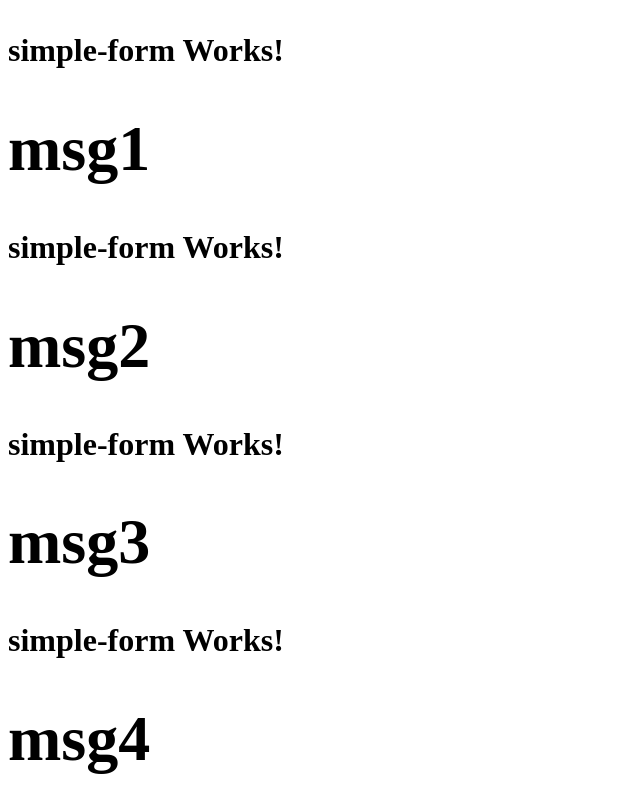
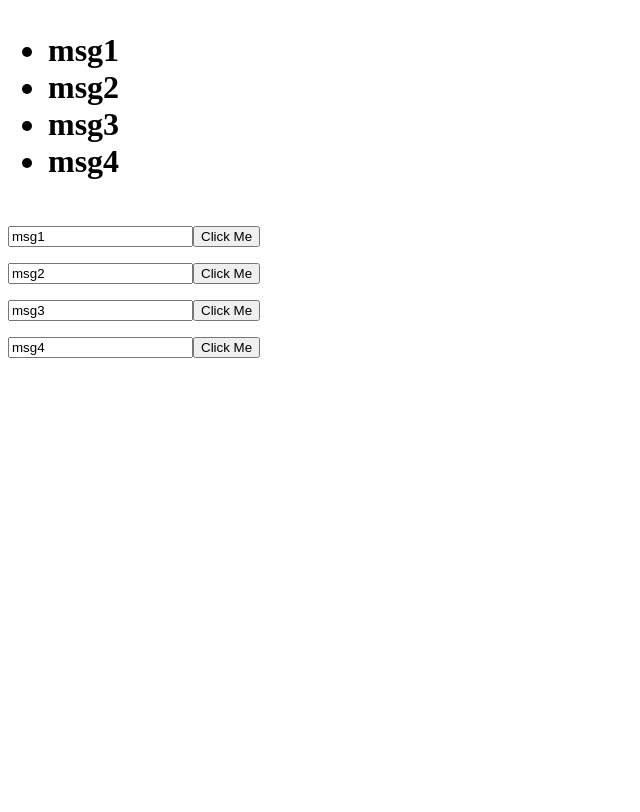
Before and after one commit to abskr82/Angular2-QuickStarter, an Angular app in the folder simple-component/: page / in a window 1280 px wide. Shown: the top 812 px of the page, without its empty margins (0-640 px from the left). Built offline with nearby package versions, Linux system fonts and the light colour scheme.

Commit message:
pass events from components

```diff
--- a/simple-component/src/app/app.component.html
+++ b/simple-component/src/app/app.component.html
@@ -1,9 +1,14 @@
 <h1>
   {{title}}
   <div>
-    <!--<app-simple-form></app-simple-form>-->
+    <ul>
+      <li *ngFor="let message of mail.messages">
+        {{message.text}}
+      </li>
+    </ul>
     <app-simple-form *ngFor="let message of mail.messages"
-      [msg] = "message"
+      [msg] = "message.text"
+      (update)="onUpdate(message.id, $event.text)"
     >
       {{message}}
     </app-simple-form>
--- a/simple-component/src/app/app.component.ts
+++ b/simple-component/src/app/app.component.ts
@@ -7,7 +7,9 @@
   styleUrls: ['./app.component.css']
 })
 export class AppComponent {
+    onUpdate (id, text) {
+      this.mail.update(id, text);
+    }
   constructor(private mail: MailService) {
-
   }
 }
--- a/simple-component/src/app/mail.service.ts
+++ b/simple-component/src/app/mail.service.ts
@@ -3,11 +3,19 @@
 @Injectable()
 export class MailService {
   messages = [
-    'msg1',
-    'msg2',
-    'msg3',
-    'msg4'
+    {id: 0, text: 'msg1'},
+    {id: 1, text: 'msg2'},
+    {id: 2, text: 'msg3'},
+    {id: 3, text: 'msg4'}
   ];
+
+  update(id, text) {
+    this.messages = this.messages.map(m =>
+      m.id === id
+        ? {id, text}
+        : m
+    );
+  }
   constructor() {
   }
 }
--- a/simple-component/src/app/simple-form/simple-form.component.ts
+++ b/simple-component/src/app/simple-form/simple-form.component.ts
@@ -1,17 +1,17 @@
-import { Component, OnInit, Input } from '@angular/core';
+import { Component, OnInit, Input, Output, EventEmitter } from '@angular/core';
 
 @Component({
   selector: 'app-simple-form',
-  template: `
-    <p>
-      simple-form Works!
-    </p>
-    <h1>{{msg}}</h1>
+  template: ` <div>
+  <input #myInput type="text" [(ngModel)]="msg">
+  <button (click)="update.emit({text:msg})">Click Me</button>
+</div>
   `,
   styles: []
 })
 export class SimpleFormComponent implements OnInit {
   @Input() msg;
+  @Output() update = new EventEmitter();
   constructor() { }
 
   ngOnInit() {
```
